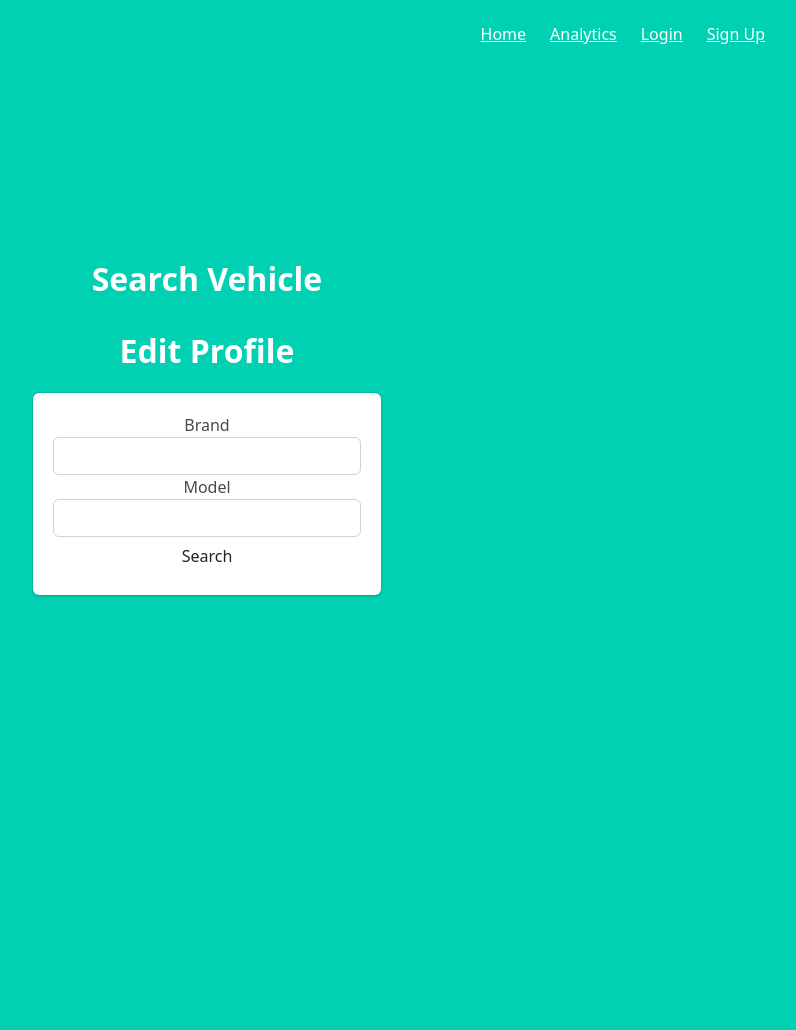
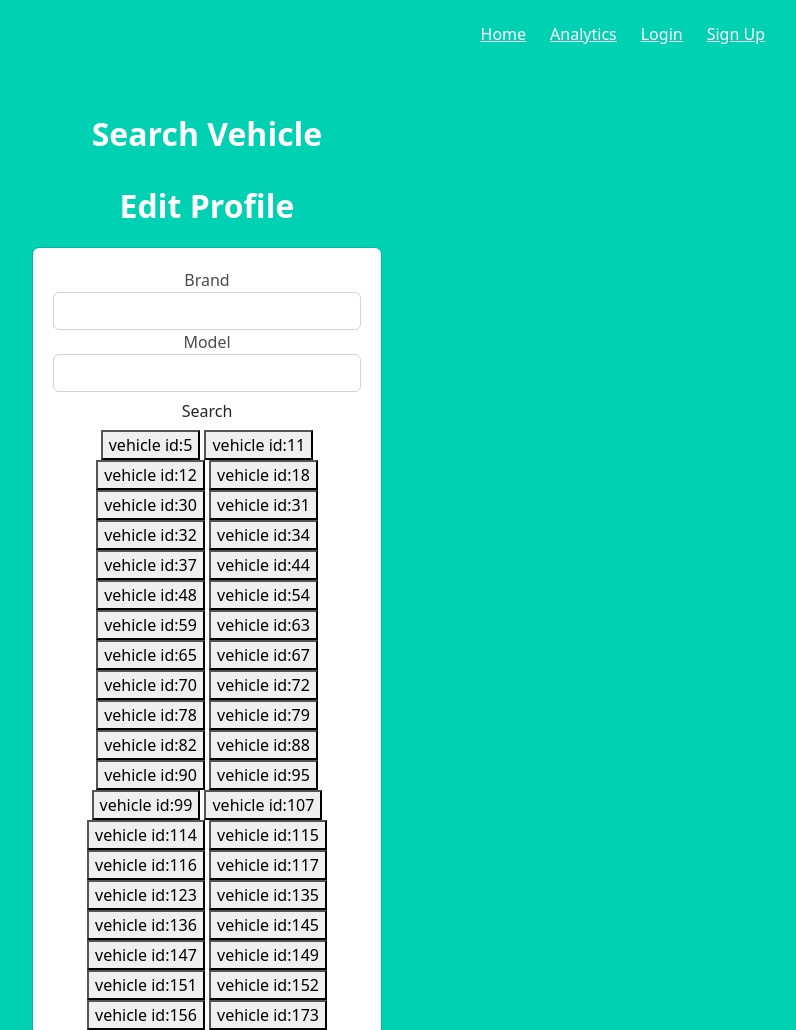
Before and after one commit to orizem/VehiclesMarket, a Flask app: page /search in a window 1280 px wide. Shown: the top 1030 px of the page, without its empty margins (433-1229 px from the left). Before the commit the page ends 597 px from the top, so only its background shows below. Run offline with Flask 2, Linux system fonts and the light colour scheme; data comes from the database, SQL or seed files in the repository; some libraries are stand-ins or nearby versions.

Commit message:
added button to vehicle search logic

```diff
--- a/website/templates/search.html
+++ b/website/templates/search.html
@@ -19,6 +19,9 @@
           {% endwith %}
 
       {{ wtf.quick_form(form) }}
+      {% for vehicle in vehicles %}
+        <button onclick="location.href = '/search/{{ vehicle.id }}';">vehicle id:{{ vehicle.id }}</button>
+      {% endfor %}
   </div>
 </div>
 {% endblock %}
--- a/website/views.py
+++ b/website/views.py
@@ -143,7 +143,8 @@ def delete_vehicle(id):
 @views.route('/search')
 def search():
     search_form = SearchForm()
-    return render_template('search.html', form=search_form)
+    vehicles = Vehicle.query.filter_by(brand='Volkswagen').all()
+    return render_template('search.html', form=search_form, vehicles=vehicles)
 
 
 @views.route('/search/<int:id>')
```
